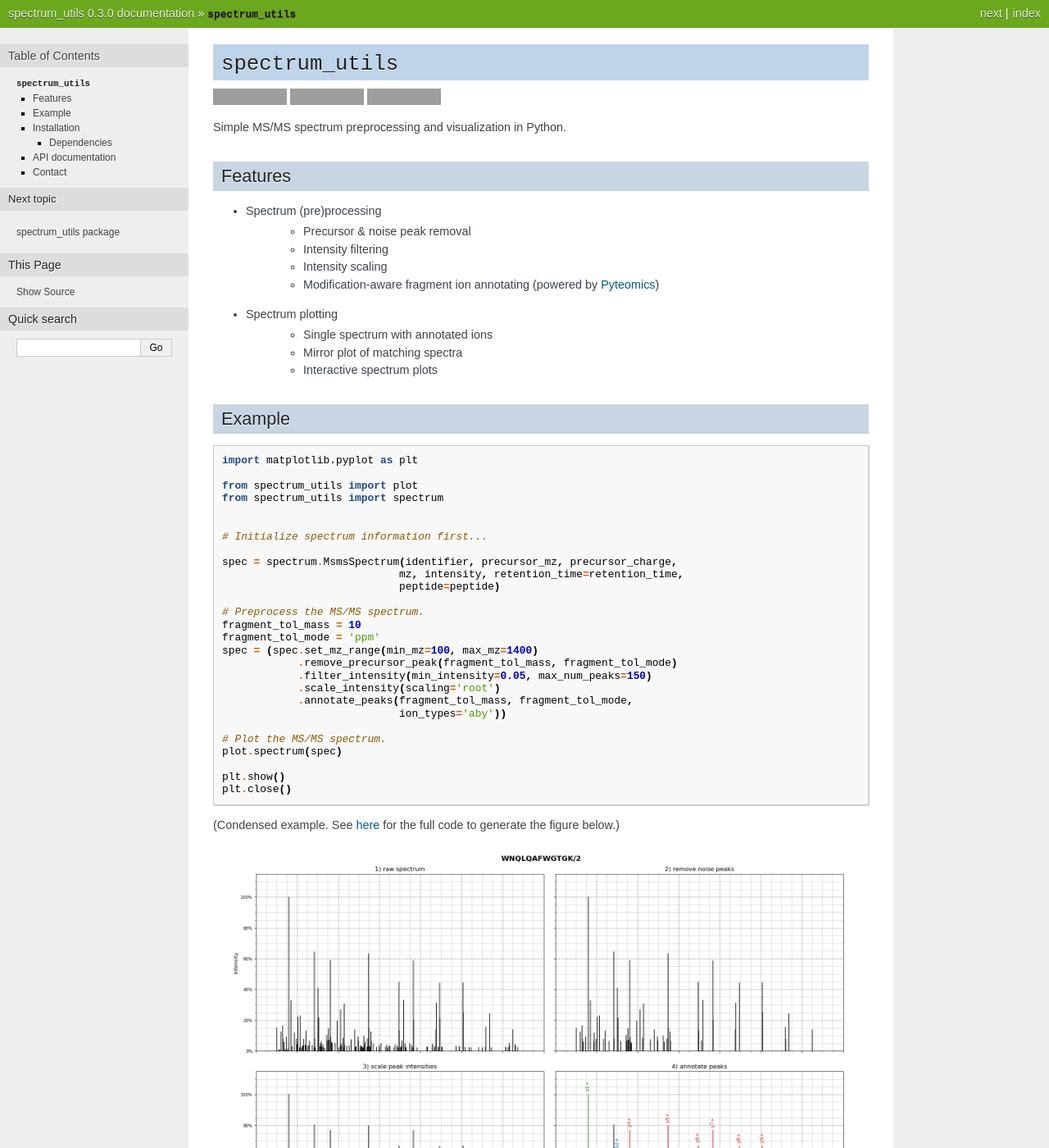
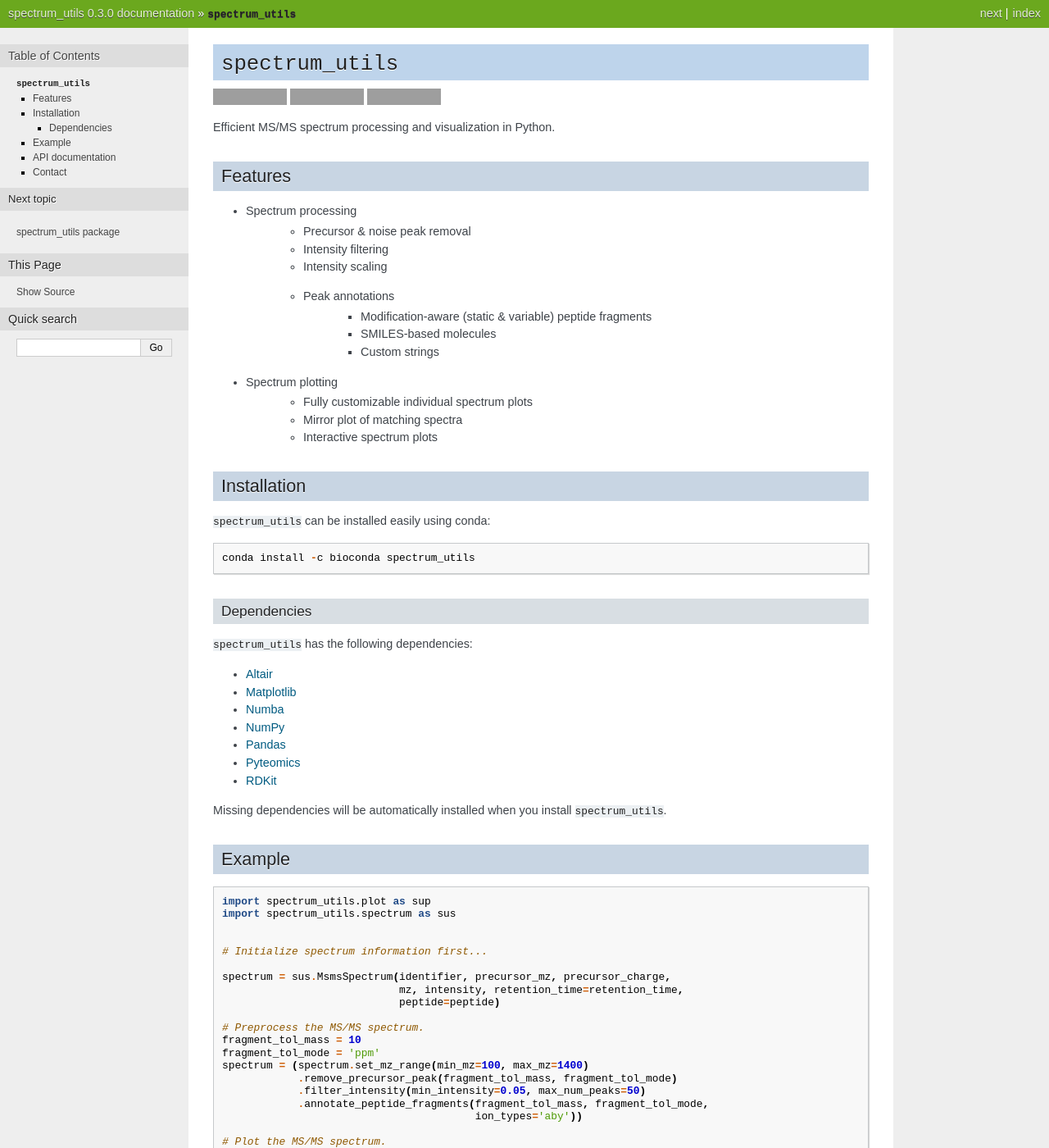
Before and after one commit to bittremieux/spectrum_utils, a Sphinx documentation site: the page built from docs/index.rst, in a window 1280 px wide and 1400 px high. Shown: the whole window at 82% size. Built offline with Sphinx 7.4.7, drawn with Linux system fonts in a browser that asks for light colours; some of the changed text lies outside the part shown; grey boxes are pictures that could not be loaded.

```diff
--- a/docs/index.rst
+++ b/docs/index.rst
@@ -7,67 +7,28 @@
 .. image:: https://img.shields.io/badge/python-3.6-brightgreen.svg
 .. image:: https://img.shields.io/badge/python-3.7-brightgreen.svg
 
-Simple MS/MS spectrum preprocessing and visualization in Python.
+Efficient MS/MS spectrum processing and visualization in Python.
 
 Features
 --------
 
-- Spectrum (pre)processing
+- Spectrum processing
     - Precursor & noise peak removal
     - Intensity filtering
     - Intensity scaling
-    - Modification-aware fragment ion annotating (powered by `Pyteomics <https://pyteomics.readthedocs.io/>`_)
+    - Peak annotations
+        - Modification-aware (static & variable) peptide fragments
+        - SMILES-based molecules
+        - Custom strings
 - Spectrum plotting
-    - Single spectrum with annotated ions
+    - Fully customizable individual spectrum plots
     - Mirror plot of matching spectra
     - Interactive spectrum plots
-
-Example
--------
-
-::
-
-    import matplotlib.pyplot as plt
-
-    from spectrum_utils import plot
-    from spectrum_utils import spectrum
-
-
-    # Initialize spectrum information first...
-
-    spec = spectrum.MsmsSpectrum(identifier, precursor_mz, precursor_charge,
-                                mz, intensity, retention_time=retention_time,
-                                peptide=peptide)
-
-    # Preprocess the MS/MS spectrum.
-    fragment_tol_mass = 10
-    fragment_tol_mode = 'ppm'
-    spec = (spec.set_mz_range(min_mz=100, max_mz=1400)
-                .remove_precursor_peak(fragment_tol_mass, fragment_tol_mode)
-                .filter_intensity(min_intensity=0.05, max_num_peaks=150)
-                .scale_intensity(scaling='root')
-                .annotate_peaks(fragment_tol_mass, fragment_tol_mode,
-                                ion_types='aby'))
-
-    # Plot the MS/MS spectrum.
-    plot.spectrum(spec)
-
-    plt.show()
-    plt.close()
-
-
-(Condensed example. See `here <https://github.com/bittremieux/spectrum_utils/blob/master/notebooks/quickstart.ipynb>`_ for the full code to generate the figure below.)
-
-.. image:: spectrum_utils.png
 
 Installation
 ------------
 
-``spectrum_utils`` can be installed easily via pip::
-
-    pip install spectrum_utils
-
-Or via conda::
+``spectrum_utils`` can be installed easily using conda::
 
     conda install -c bioconda spectrum_utils
 
@@ -82,8 +43,38 @@ Dependencies
 - `NumPy <https://www.numpy.org/>`_
 - `Pandas <https://pandas.pydata.org/>`_
 - `Pyteomics <https://pyteomics.readthedocs.io/>`_
+- `RDKit <https://www.rdkit.org/>`_
 
 Missing dependencies will be automatically installed when you install ``spectrum_utils``.
+
+Example
+-------
+
+::
+
+    import spectrum_utils.plot as sup
+    import spectrum_utils.spectrum as sus
+
+
+    # Initialize spectrum information first...
+
+    spectrum = sus.MsmsSpectrum(identifier, precursor_mz, precursor_charge,
+                                mz, intensity, retention_time=retention_time,
+                                peptide=peptide)
+
+    # Preprocess the MS/MS spectrum.
+    fragment_tol_mass = 10
+    fragment_tol_mode = 'ppm'
+    spectrum = (spectrum.set_mz_range(min_mz=100, max_mz=1400)
+                .remove_precursor_peak(fragment_tol_mass, fragment_tol_mode)
+                .filter_intensity(min_intensity=0.05, max_num_peaks=50)
+                .annotate_peptide_fragments(fragment_tol_mass, fragment_tol_mode,
+                                            ion_types='aby'))
+
+    # Plot the MS/MS spectrum.
+    sup.spectrum(spectrum, grid=False)
+
+.. image:: spectrum_utils.png
 
 API documentation
 -----------------
```
Also changed, not shown: README.md (+42 -49 lines), docs/spectrum_utils.png, spectrum_utils.png.
